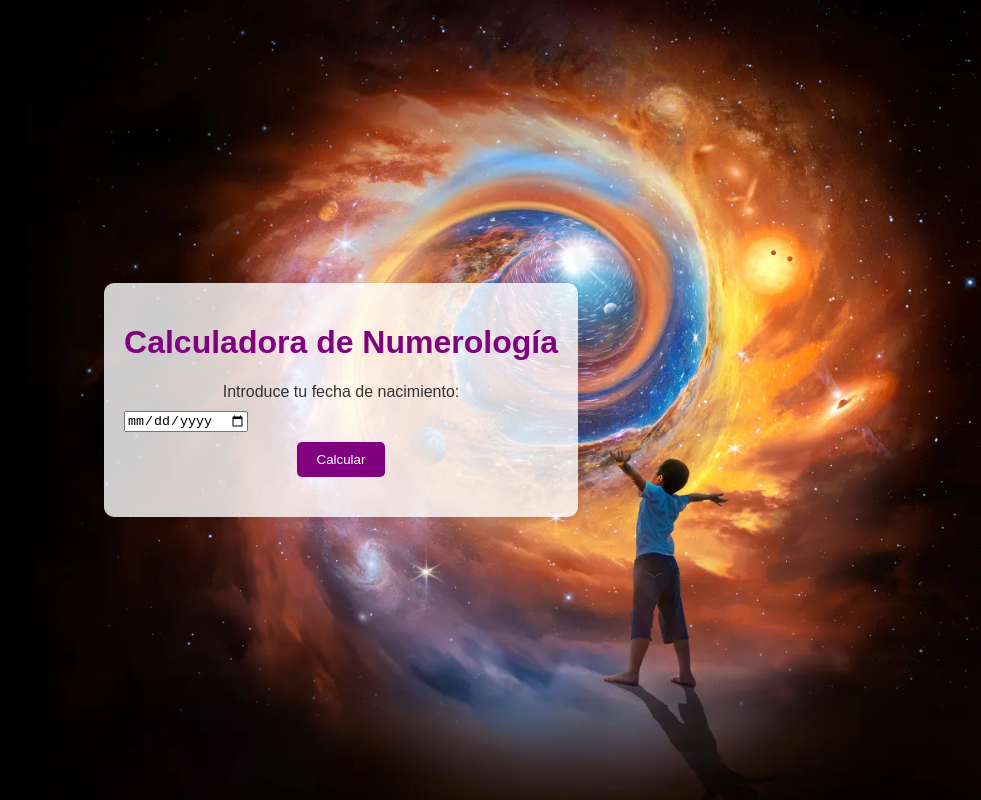
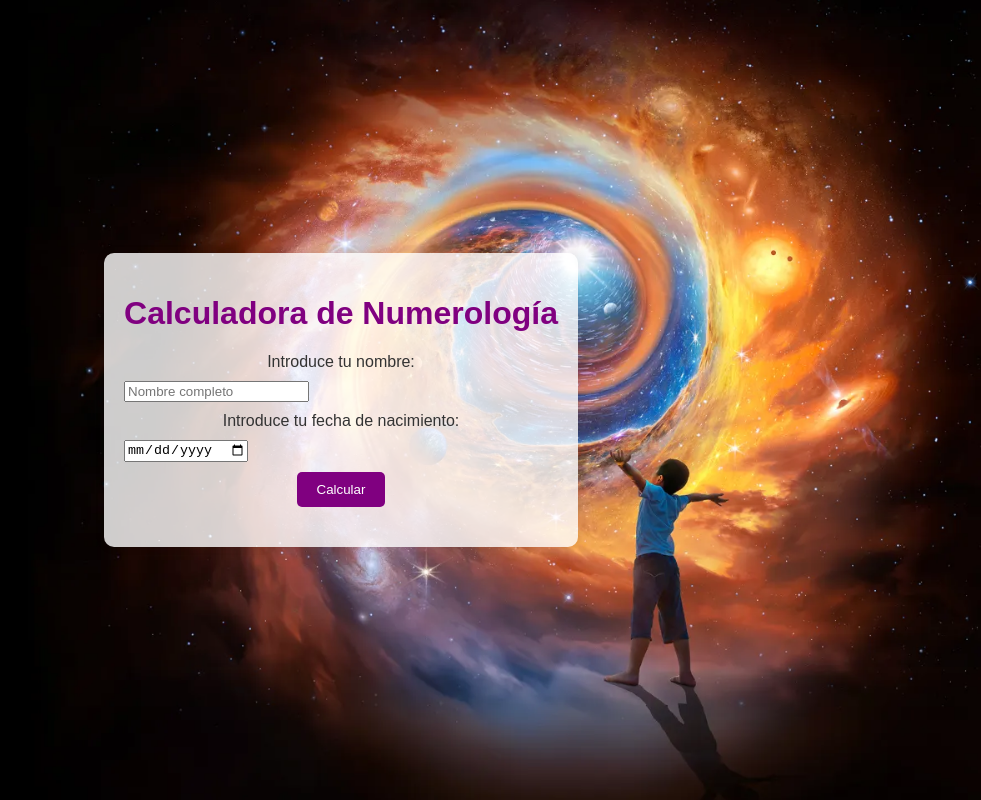
Before and after one commit to vladimir202426/nacimiento, a plain HTML site: page index.html in a window 1280 px wide. Shown: the whole page, without its empty margins (299-1280 px from the left). Drawn offline with Linux system fonts and the light colour scheme.

Commit message:
Update con nombre persona index.html

```diff
--- a/index.html
+++ b/index.html
@@ -10,6 +10,8 @@
     <div class="container">
         <h1>Calculadora de Numerología</h1>
         <form id="numerologyForm">
+            <label for="name">Introduce tu nombre:</label>
+            <input type="text" id="name" placeholder="Nombre completo" required>
             <label for="birthdate">Introduce tu fecha de nacimiento:</label>
             <input type="date" id="birthdate" required>
             <button type="submit">Calcular</button>
```
